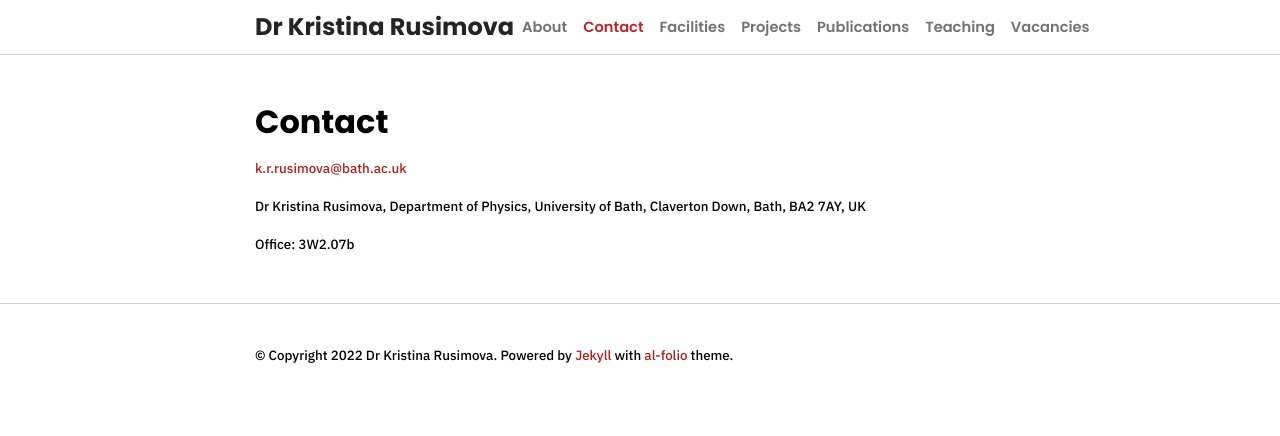
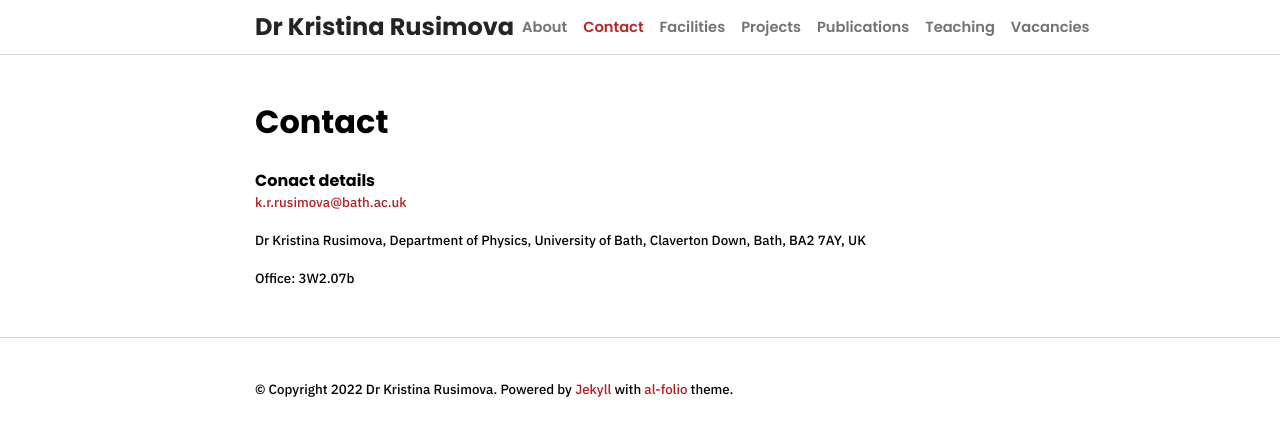
Before and after one commit to kristinarusimova/kristinarusimova.github.io, a Jekyll site: the page built from _pages/6_contact.md, in a window 1280 px wide. Shown: the top 436 px of the page. Built offline with Jekyll 4.4.1, drawn with Linux system fonts in a browser that asks for light colours; nearby versions of some CDN libraries; a style sheet for code colours, icons or effects is not loaded.

Commit message:
Update and rename contact.md to 6_contact.md

```diff
--- a/_pages/contact.md
+++ b/_pages/6_contact.md
@@ -5,6 +5,8 @@ title: Contact
 nav: true
 social: true
 ---
+
+### Conact details
 
 <k.r.rusimova@bath.ac.uk>
 
```
